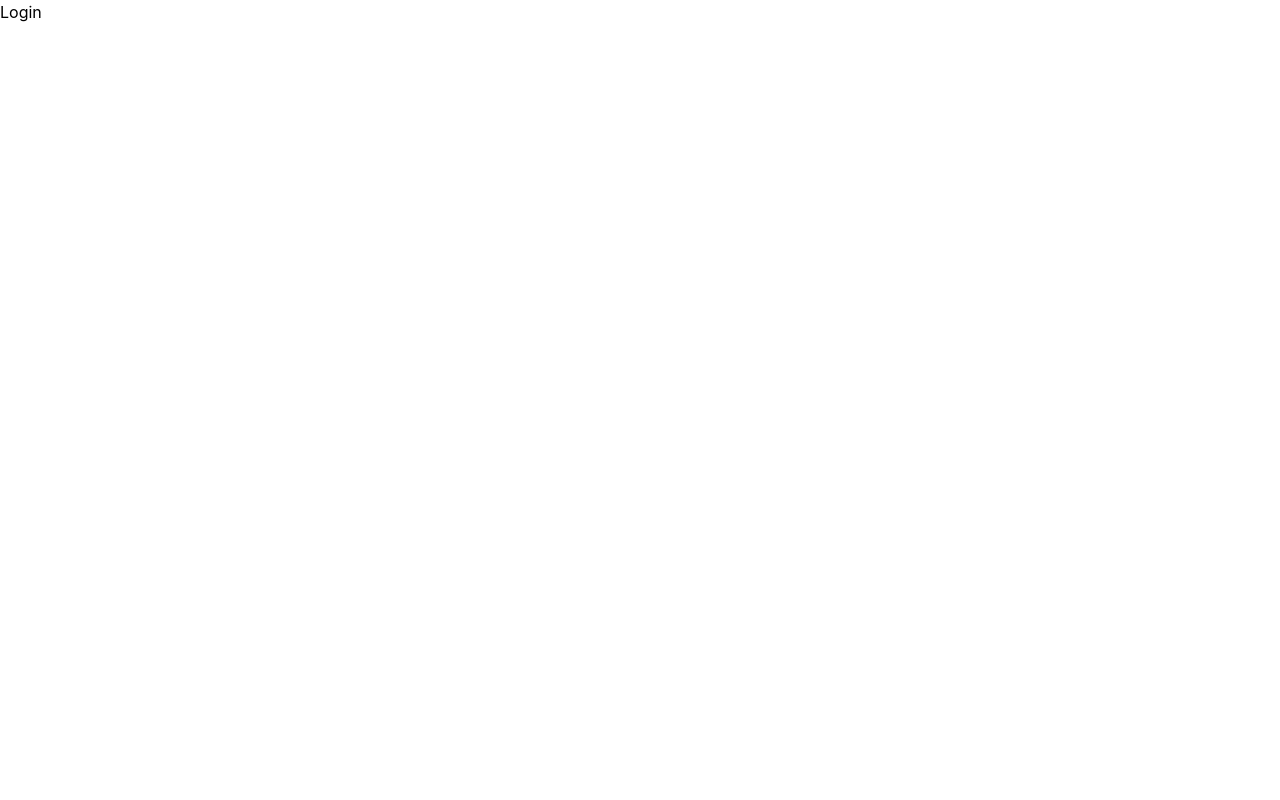
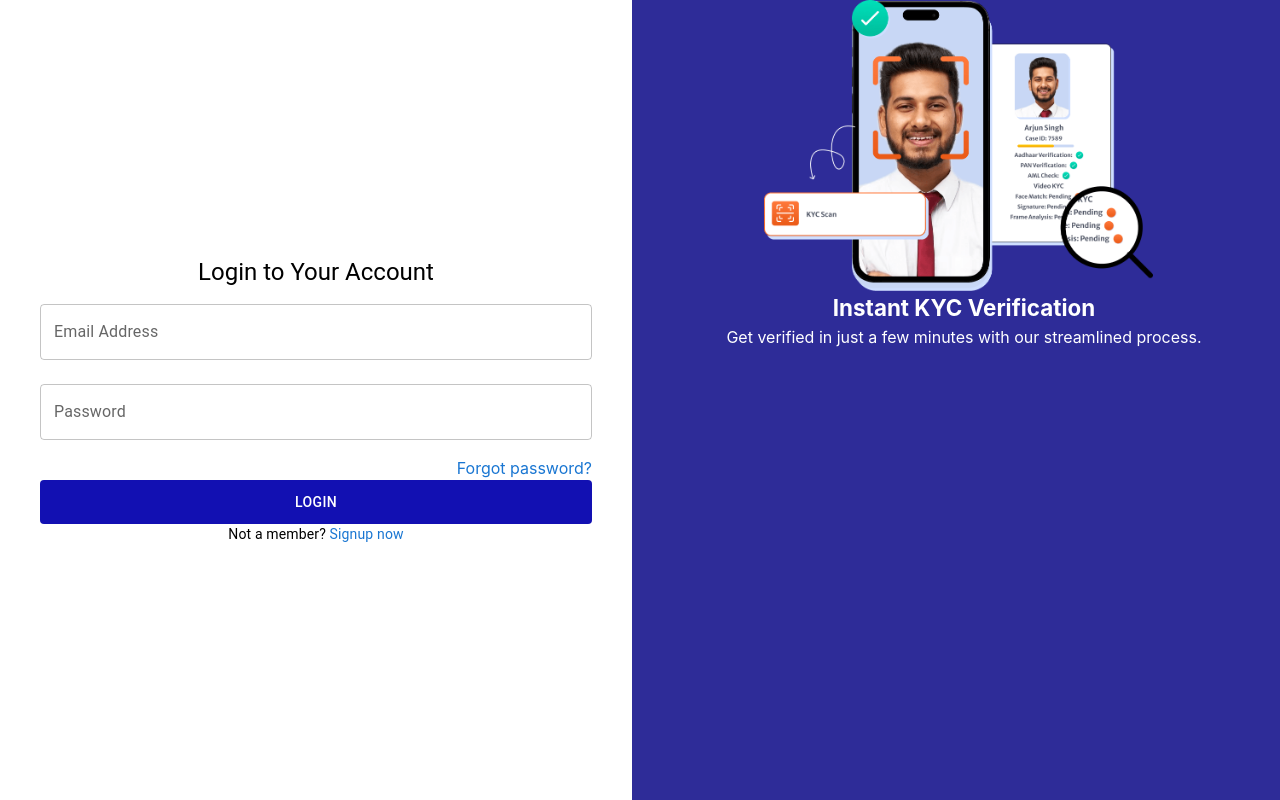
Before and after one commit to BaidyaSworanandaShaan/SmartKYCApp, a Next.js app: page /login in a window 1280 px wide. Built offline with nearby package versions, Linux system fonts and the light colour scheme.

Commit message:
Login form

```diff
--- /dev/null
+++ b/app/AuthTabs/page/page.js
@@ -0,0 +1,56 @@
+import React, { useState } from "react";
+import { Grid, Tabs, Tab, Box, Typography } from "@mui/material";
+import LoginForm from "./LoginForm"; // Import the LoginForm component
+import Signup from "./Signup"; // Import the Signup component
+import Image from "next/image";
+import kycVerification from "../../assets/images/verification.png"; // Adjust as needed
+import "./auth.scss"; // Add any global styles
+
+const AuthTabs = () => {
+  const [activeTab, setActiveTab] = useState(0); // State to toggle tabs
+
+  // Handle tab change
+  const handleTabChange = (event, newValue) => {
+    setActiveTab(newValue);
+  };
+
+  return (
+    <div className="auth-page">
+      <Grid container spacing={2}>
+        {/* Left Side: Tabs + Forms */}
+        <Grid item xs={6}>
+          <Box>
+            {/* Tabs for switching between Login and Signup */}
+            <Tabs value={activeTab} onChange={handleTabChange} centered>
+              <Tab label="Login" />
+              <Tab label="Signup" />
+            </Tabs>
+
+            {/* Content: Login or Signup based on the active tab */}
+            {activeTab === 0 && <LoginForm />} {/* Render LoginForm */}
+            {activeTab === 1 && <Signup />}   {/* Render Signup */}
+          </Box>
+        </Grid>
+
+        {/* Right Side: Static Banner */}
+        <Grid item xs={6} className="auth-banner">
+          <div className="slider-item">
+            <Image
+              className="slider-image"
+              src={kycVerification}
+              alt="Instant KYC Verification"
+              width={400}
+              height={400}
+            />
+            <h3 className="title">Instant KYC Verification</h3>
+            <Typography variant="body2" className="sub-title">
+              Get verified in just a few minutes with our streamlined process.
+            </Typography>
+          </div>
+        </Grid>
+      </Grid>
+    </div>
+  );
+};
+
+export default AuthTabs;
--- /dev/null
+++ b/app/login/login.scss
@@ -0,0 +1,82 @@
+@import "../variable";
+// @import "~slick-carousel/slick/slick.css";
+// @import "~slick-carousel/slick/slick-theme.css";
+
+.login {
+  &--content {
+    display: flex;
+    flex-direction: column;
+    height: 100vh;
+    justify-content: center;
+
+    .title {
+      font-size: 1.5rem;
+    }
+  }
+  &--banner {
+    background-color: $primary-color--dark;
+    display: flex;
+    flex-direction: column;
+    justify-content: center;
+    gap: 5px;
+    .title {
+      font-size: 1.4rem;
+    }
+    .sub-title {
+      font-size: 1rem;
+    }
+    .slider-item {
+      display: flex;
+      flex-direction: column; /* Arrange image and text in a column */
+      align-items: center;
+      color: $background-color;
+      .slider-image {
+        max-width: 100%;
+        height: auto;
+      }
+    }
+  }
+  .btn-primary {
+    background-color: $primary-color;
+    color: $background-color;
+    box-shadow: none;
+    padding: 10px 0;
+    &:hover {
+      background-color: $background-color;
+      color: $primary-color;
+      border: 1px solid $primary-color;
+    }
+  }
+}
+
+.form-title {
+  margin-bottom: 1rem;
+  text-align: center;
+}
+
+.switch-auth {
+  text-align: center;
+  margin-top: 1rem;
+
+  a {
+    color: #1976d2;
+    cursor: pointer;
+    text-decoration: none;
+
+    &:hover {
+      text-decoration: underline;
+    }
+  }
+}
+
+.forgot-password {
+  display: block;
+  margin-top: 0.5rem;
+  color: #1976d2;
+  text-align: right;
+  text-decoration: none;
+
+  &:hover {
+    text-decoration: underline;
+  }
+}
--- a/app/login/page.js
+++ b/app/login/page.js
@@ -1,7 +1,74 @@
+'use client';
 import React from "react";
-
-const Login = () => {
-  return <div>Login</div>;
+import "./login.scss";
+import { TextField, Button,Grid,Container, Typography} from "@mui/material";
+import Link from "next/link";
+import Image from "next/image";
+import kycVerification from "../../assets/images/verification.png"; // Adjust the import path as needed
+const LoginForm = () => {
+  return (
+    <div className="login">
+    <Grid container spacing={2}>
+      <Grid item xs={6}>
+        <Container maxWidth="sm">
+          <div className="login--content">
+          <Typography variant="h5" className="form-title">
+        Login to Your Account
+      </Typography>
+      <form noValidate autoComplete="off">
+        <TextField
+          label="Email Address"
+          type="email"
+          variant="outlined"
+          fullWidth
+          margin="normal"
+        />
+        <TextField
+          label="Password"
+          type="password"
+          variant="outlined"
+          fullWidth
+          margin="normal"
+        />
+        <Link href="#" className="forgot-password">
+          Forgot password?
+        </Link>
+        <Button
+          variant="contained"
+          color="primary"
+          className="btn btn-primary"
+          fullWidth
+        >
+          Login
+        </Button>
+      </form>
+      <Typography variant="body2" className="switch-auth">
+        Not a member?{" "}
+        <Link href="#">
+          Signup now
+        </Link>
+      </Typography>
+          </div>
+        </Container>
+      </Grid>
+      <Grid item xs={6} className="login--banner">
+        <div className="slider-item">
+          <Image
+            className="slider-image"
+            src={kycVerification}
+            alt="Instant KYC Verification"
+            width={400}
+            height={400}
+          />
+          <h3 className="title">Instant KYC Verification</h3>
+          <span className="sub-title">
+            Get verified in just a few minutes with our streamlined process.
+          </span>
+        </div>
+      </Grid>
+    </Grid>
+  </div>
+  );
 };
 
-export default Login;
+export default LoginForm;
--- a/components/SignupBanner.js
+++ b/components/SignupBanner.js
@@ -1,6 +1,6 @@
 import React from "react";
 
-import { Button, Container, Grid } from "@mui/material";
+import { Button, Container, Grid,Box } from "@mui/material";
 import "./style.scss"; // Adjust the import path based on your styles
 import Link from "next/link";
 const SignupBanner = () => {
@@ -13,9 +13,14 @@ const SignupBanner = () => {
             Create an account and access cutting-edge tools to secure and
             streamline your verification needs!
           </p>
-          <Link href="/signup">
-            <Button className="btn btn-secondary">Sign Up Now</Button>
-          </Link>
+          <Box sx={{ marginTop: 3, display: "flex", gap: "10px" }}>
+            <Link href="/signup">
+              <Button className="btn btn-secondary">Sign Up Now</Button>
+            </Link>
+            <Link href="/login">
+              <Button className="btn-secondary">Log In</Button>
+            </Link>
+          </Box>
         </Grid>
         <Grid item md={4} xs={12}>
           {/* <img src={dashboardImg} alt="Dashboard" className="dashboard-image" /> */}
--- a/package.json
+++ b/package.json
@@ -15,7 +15,7 @@
     "@mui/lab": "^6.0.0-beta.10",
     "@mui/material": "^6.1.2",
     "iconsax-react": "^0.0.8",
-    "next": "^14.2.15",
+    "next": "^14.2.18",
     "react": "^18.3.1",
     "react-dom": "^18.3.1",
     "react-slick": "^0.30.2",
```
Also changed, not shown: app/AuthTabs/page/AuthTabs.scss (added, +13 -0 lines), app/signup/page.js (line endings or trailing spaces), 1 other file (tests, documents, lock files or other folders).
